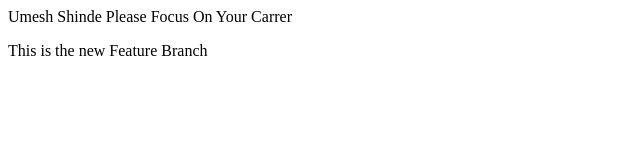
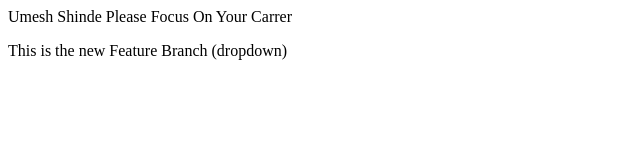
Before and after one commit to umeshparmeshwarshinde/localrepo, a plain HTML site: page index.html in a window 1280 px wide. Shown: the full height of the page, 0-640 px from the left. Drawn offline with Linux system fonts and the light colour scheme.

```diff
--- a/index.html
+++ b/index.html
@@ -1,2 +1,2 @@
 <p>Umesh Shinde Please Focus On Your Carrer </p>
-<p>This is the new Feature Branch</p>
+<p>This is the new Feature Branch (dropdown)</p>
```
